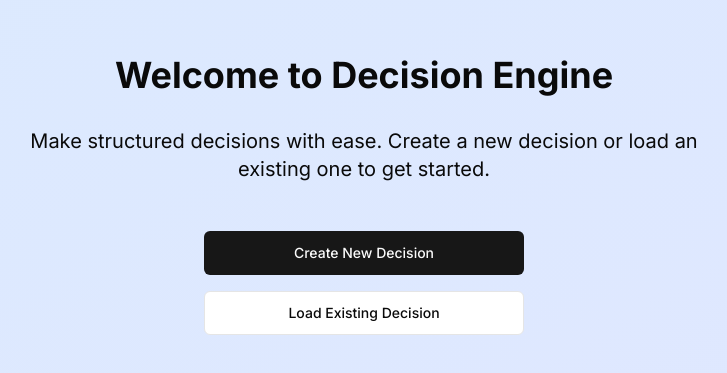
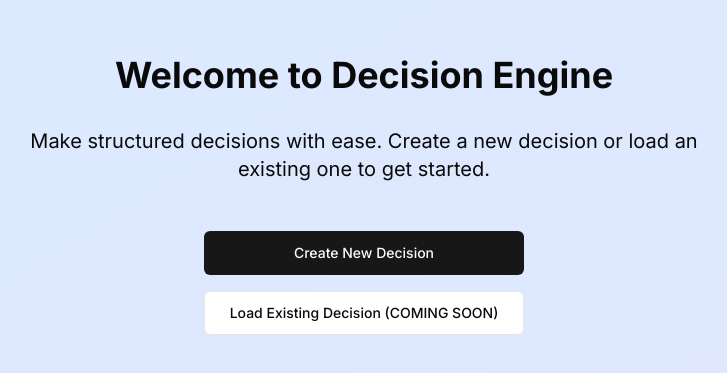
Before and after one commit to ANDYwithCAMERA/decision-engine, a Next.js app: page / in a window 1280 px wide. Shown: the part 205-578 px from the top of the page, without its empty margins (276-1003 px from the left). Built offline with nearby package versions, Linux system fonts and the light colour scheme.

Commit message:
Updated load file button

```diff
--- a/app/page.tsx
+++ b/app/page.tsx
@@ -35,7 +35,7 @@ export default function Home() {
         </Link>
         <label htmlFor="load-decision" className="cursor-pointer">
           <Button size="lg" variant="outline" className="w-full">
-            Load Existing Decision
+            Load Existing Decision (COMING SOON)
           </Button>
           <input
             id="load-decision"
```
